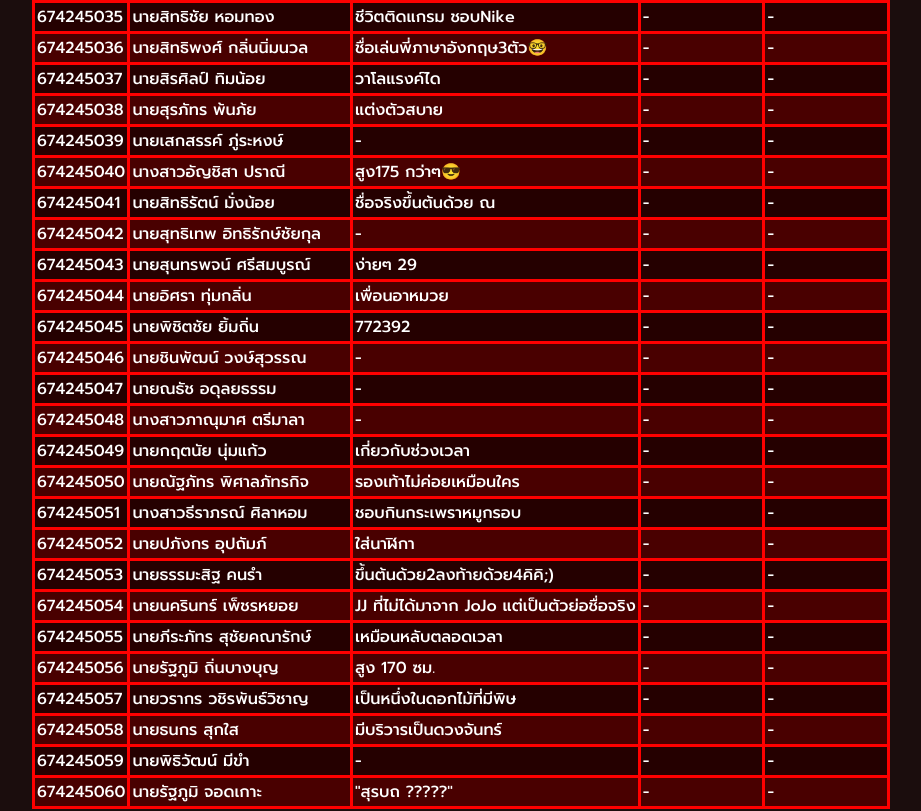
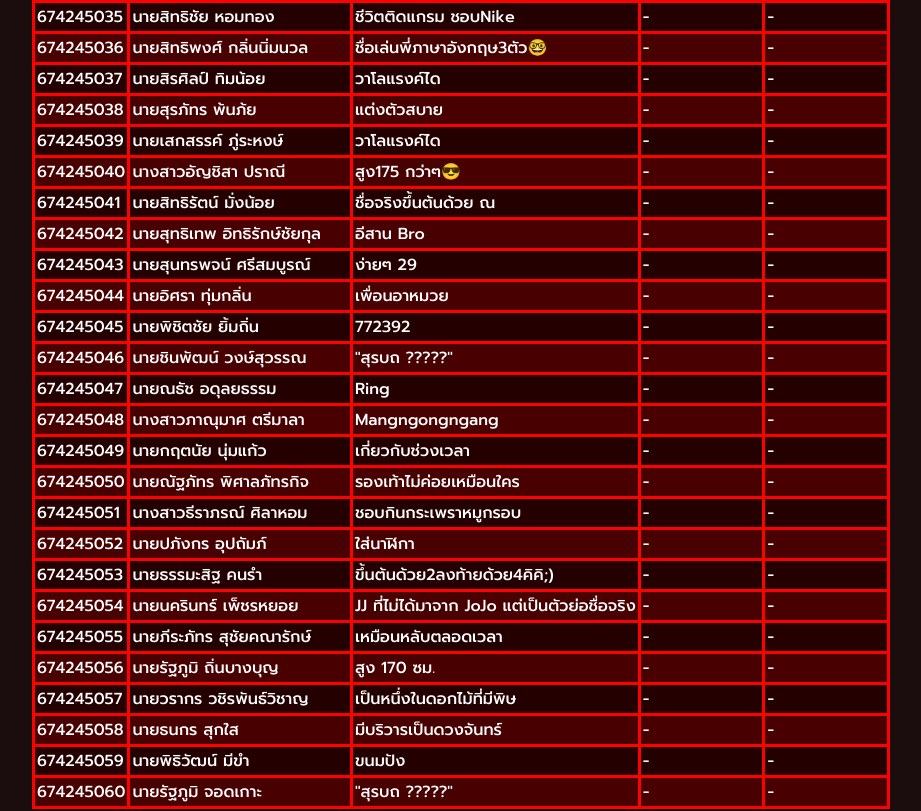
Before and after one commit to littlepakan/NPRUCS66site, a React (Create React App) app: page /mentors in a window 1280 px wide. Shown: the part 1360-2171 px from the top of the page, without its empty margins (179-1100 px from the left). Built offline with nearby package versions, Linux system fonts and the light colour scheme; a web font is replaced by a local one.

Commit message:
Add files via upload

```diff
--- a/src/containers/mentor/Mentor.jsx
+++ b/src/containers/mentor/Mentor.jsx
@@ -77,7 +77,7 @@ const Mentor = () => {
           <tr className="body_detail-even">
             <td className='Number td_mentor '>674245006</td>
             <td className='Name td_mentor'>นายชญานนท์ ม่วงเอี่ยม</td>
-            <td className='Hint1 td_mentor'>-</td>
+            <td className='Hint1 td_mentor'>ไม่ผูกเชือกรองเท้า</td>
             <td className='Hint2 td_mentor'>-</td>
             <td className='Hint3 td_mentor'>-</td>
           </tr>
@@ -308,7 +308,7 @@ const Mentor = () => {
           <tr className="body_detail-odd">
             <td className='Number td_mentor '>674245039</td>
             <td className='Name td_mentor'>นายเสกสรรค์ ภู่ระหงษ์</td>
-            <td className='Hint1 td_mentor'>-</td>
+            <td className='Hint1 td_mentor'>วาโลแรงค์ได</td>
             <td className='Hint2 td_mentor'>-</td>
             <td className='Hint3 td_mentor'>-</td>
           </tr>
@@ -329,7 +329,7 @@ const Mentor = () => {
           <tr className="body_detail-even">
             <td className='Number td_mentor '>674245042</td>
             <td className='Name td_mentor'>นายสุทธิเทพ อิทธิรักษ์ชัยกุล</td>
-            <td className='Hint1 td_mentor'>-</td>
+            <td className='Hint1 td_mentor'>อีสาน Bro</td>
             <td className='Hint2 td_mentor'>-</td>
             <td className='Hint3 td_mentor'>-</td>
           </tr>
@@ -357,21 +357,21 @@ const Mentor = () => {
           <tr className="body_detail-even">
             <td className='Number td_mentor '>674245046</td>
             <td className='Name td_mentor'>นายชินพัฒน์ วงษ์สุวรรณ</td>
-            <td className='Hint1 td_mentor'>-</td>
+            <td className='Hint1 td_mentor'>"สุรบถ ?????"</td>
             <td className='Hint2 td_mentor'>-</td>
             <td className='Hint3 td_mentor'>-</td>
           </tr>
           <tr className="body_detail-odd">
             <td className='Number td_mentor '>674245047</td>
             <td className='Name td_mentor'>นายณธัช อดุลยธรรม</td>
-            <td className='Hint1 td_mentor'>-</td>
+            <td className='Hint1 td_mentor'>Ring</td>
             <td className='Hint2 td_mentor'>-</td>
             <td className='Hint3 td_mentor'>-</td>
           </tr>
           <tr className="body_detail-even">
             <td className='Number td_mentor '>674245048</td>
             <td className='Name td_mentor'>นางสาวภาณุมาศ ตรีมาลา</td>
-            <td className='Hint1 td_mentor'>-</td>
+            <td className='Hint1 td_mentor'>Mangngongngang</td>
             <td className='Hint2 td_mentor'>-</td>
             <td className='Hint3 td_mentor'>-</td>
           </tr>
@@ -448,7 +448,7 @@ const Mentor = () => {
           <tr className="body_detail-odd">
             <td className='Number td_mentor '>674245059</td>
             <td className='Name td_mentor'>นายพิธิวัฒน์ มีขำ</td>
-            <td className='Hint1 td_mentor'>-</td>
+            <td className='Hint1 td_mentor'>ขนมปัง</td>
             <td className='Hint2 td_mentor'>-</td>
             <td className='Hint3 td_mentor'>-</td>
           </tr>
```
